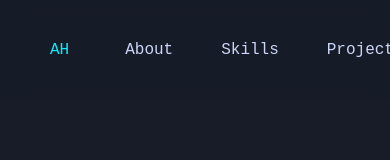
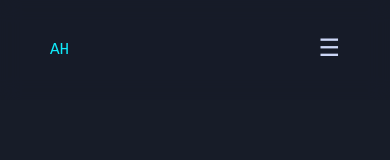
Before and after one commit to arichylton/portfolio, a React (Vite) app: page / in a window 390 px wide. Shown: the top 160 px of the page. Built offline with nearby package versions, Linux system fonts and the light colour scheme.

Commit message:
added hamburger system to navbar component, adjusted navbar ui elements on scroll

```diff
--- a/src/containers/navbar/Navbar.jsx
+++ b/src/containers/navbar/Navbar.jsx
@@ -1,10 +1,39 @@
 import React, { useState, useEffect } from 'react';
 import './navbar.css';
 
-import resume from '../../assets/resume/AricHylton_Resume.pdf'
+import resume from '../../assets/resume/AricHylton_Resume.pdf';
 
 const Navbar = () => {
   const [nameText, setNameText] = useState('Aric Hylton');
+  const [show, setShow] = useState(true);
+  const [lastScrollY, setLastScrollY] = useState(0);
+  const [checked, setChecked] = useState(false);
+
+  const controlNavbar = () => {
+    if (typeof window !== 'undefined') {
+      if (window.scrollY < lastScrollY || window.scrollY == 0) {
+        // if scroll down hide the navbar
+        setShow(false);
+      } else {
+        // if scroll up show the navbar
+        setShow(true);
+      }
+
+      // remember current page location to use in the next move
+      setLastScrollY(window.scrollY);
+    }
+  };
+
+  useEffect(() => {
+    if (typeof window !== 'undefined') {
+      window.addEventListener('scroll', controlNavbar);
+
+      // cleanup function
+      return () => {
+        window.removeEventListener('scroll', controlNavbar);
+      };
+    }
+  }, [lastScrollY]);
 
   useEffect(() => {
     window.addEventListener('scroll', changeBackground, true);
@@ -19,32 +48,64 @@ const Navbar = () => {
     }
   };
 
+  const changeChecked = () => {
+    setChecked(!checked);
+  }
+
   return (
-    <header className='header'>
+    <header className={`header ${show && 'hidden'}`}>
       <nav className='navbar-navz'>
         <div className='logo'>
-          <a href='/' aria-label='home'>
+          <a href='/#' aria-label='home' onClick={() => {
+            setLastScrollY(0);
+          }}>
             {nameText}
           </a>
         </div>
-        <ul className='navbar__items-container' style={{marginBottom: 0}}>
+
+        <ul className='navbar__items-container' style={{ marginBottom: 0 }}>
+          <input type='checkbox' id='checkbox_toggle' checked={checked} readOnly={true}/>
+          <label
+            htmlFor='checkbox_toggle'
+            className='hamburger'
+            onClick={changeChecked}
+          >
+            &#9776;
+          </label>
+          <div className='menu'>
             <li>
-            <a href='/#about' className='navbar__items-container-link'>
+              <a
+                href='/#about'
+                className='navbar__items-container-link'
+                onClick={changeChecked}
+              >
                 About
               </a>
             </li>
             <li>
-            <a href='/#skills' className='navbar__items-container-link'>
+              <a
+                href='/#skills'
+                className='navbar__items-container-link'
+                onClick={changeChecked}
+              >
                 Skills
               </a>
             </li>
             <li>
-            <a href='/#projects' className='navbar__items-container-link'>
+              <a
+                href='/#projects'
+                className='navbar__items-container-link'
+                onClick={changeChecked}
+              >
                 Projects
               </a>
             </li>
             <li>
-            <a href='/#contact' className='navbar__items-container-link'>
+              <a
+                href='/#contact'
+                className='navbar__items-container-link'
+                onClick={changeChecked}
+              >
                 Contact
               </a>
             </li>
@@ -53,6 +114,7 @@ const Navbar = () => {
                 Resume
               </a>
             </li>
+          </div>
         </ul>
       </nav>
     </header>
--- a/src/containers/navbar/navbar.css
+++ b/src/containers/navbar/navbar.css
@@ -33,7 +33,16 @@
   font-size: var(--fz-md);
 }
 
+.hidden {
+    height: 4rem;
+    width: 100%;
+    z-index: 40;
+    box-shadow: 0 2px 5px -1px rgba(0, 0, 0, .08);
+    position: fixed;
+    top: -83px;
+    transition: 0.3s linear;
 
+}
 
 .logo {
   display: flex;
@@ -138,3 +147,71 @@
   color: #fff;
   text-shadow: 0px 1px 6px rgb(4, 16, 31);
 }
+
+
+
+input[type='checkbox'] {
+  display: none;
+}
+
+.hamburger {
+  display: none;
+  font-size: 24px;
+  user-select: none;
+}
+
+input[type='checkbox'] {
+  display: none;
+}
+
+/* HAMBURGER MENU */
+.hamburger {
+  display: none;
+  font-size: 24px;
+  user-select: none;
+}
+
+.menu {
+transition: var(--transition);
+}
+/* APPLYING MEDIA QUERIES */
+@media (max-width: 832px) {
+  .navbar__items-container {
+    display: block;
+    flex-direction: column;
+    justify-content: space-between;
+    align-items: center;
+
+  }
+
+  .menu {
+    transition: var(--transition);
+    display: none;
+    position: absolute;
+    right: 0;
+    left: 0;
+    top:50px;
+    background-color: rgb(23, 28, 40);
+    backdrop-filter: blur(10px);
+    text-align: center;
+    padding: 16px 0;
+
+  }
+
+  input[type='checkbox']:checked ~ .menu {
+    display: block;
+  }
+
+  .header:has(input[type='checkbox']:checked) {
+    background-color: rgb(23, 28, 40);
+  }
+
+  .hamburger {
+    display: block;
+    cursor: pointer;
+  }
+
+  .dropdown li:hover {
+    background-color: #4c9e9e;
+  }
+}
```
Also changed, not shown: src/containers/skills/skills.css (indentation only). Lines whose indentation alone changed are shown as unchanged.
